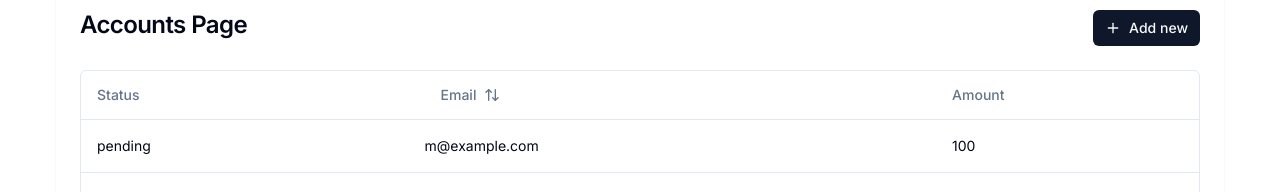
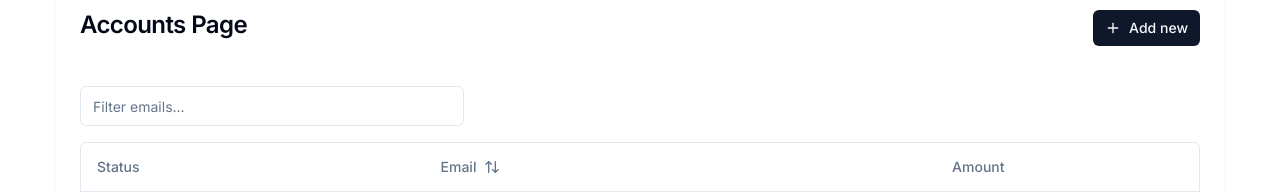
Before and after one commit to shoukathmd/finance-app, a Next.js app: page /accounts in a window 1280 px wide. Shown: the part 376-568 px from the top of the page. Built offline with nearby package versions, Linux system fonts and the light colour scheme; no server answers; what drizzle-zod, hono would draw is missing.

Commit message:
Added sample filter by email

```diff
--- a/components/data-table.tsx
+++ b/components/data-table.tsx
@@ -1,11 +1,14 @@
 "use client";
 
 import { Button } from "@/components/ui/button";
+import { Input } from "@/components/ui/input";
 import {
   ColumnDef,
+  ColumnFiltersState,
   SortingState,
   flexRender,
   getCoreRowModel,
+  getFilteredRowModel,
   getPaginationRowModel,
   getSortedRowModel,
   useReactTable,
@@ -31,6 +34,9 @@
   data,
 }: DataTableProps<TData, TValue>) {
   const [sorting, setSorting] = React.useState<SortingState>([]);
+  const [columnFilters, setColumnFilters] = React.useState<ColumnFiltersState>(
+    []
+  );
   const table = useReactTable({
     data,
     columns,
@@ -38,13 +44,26 @@
     getPaginationRowModel: getPaginationRowModel(),
     onSortingChange: setSorting,
     getSortedRowModel: getSortedRowModel(),
+    onColumnFiltersChange: setColumnFilters,
+    getFilteredRowModel: getFilteredRowModel(),
     state: {
       sorting,
+      columnFilters,
     },
   });
 
   return (
     <div>
+      <div className="flex items-center py-4">
+        <Input
+          placeholder="Filter emails..."
+          value={(table.getColumn("email")?.getFilterValue() as string) ?? ""}
+          onChange={(event) =>
+            table.getColumn("email")?.setFilterValue(event.target.value)
+          }
+          className="max-w-sm"
+        />
+      </div>
       <div className="rounded-md border">
         <Table>
           <TableHeader>
```
